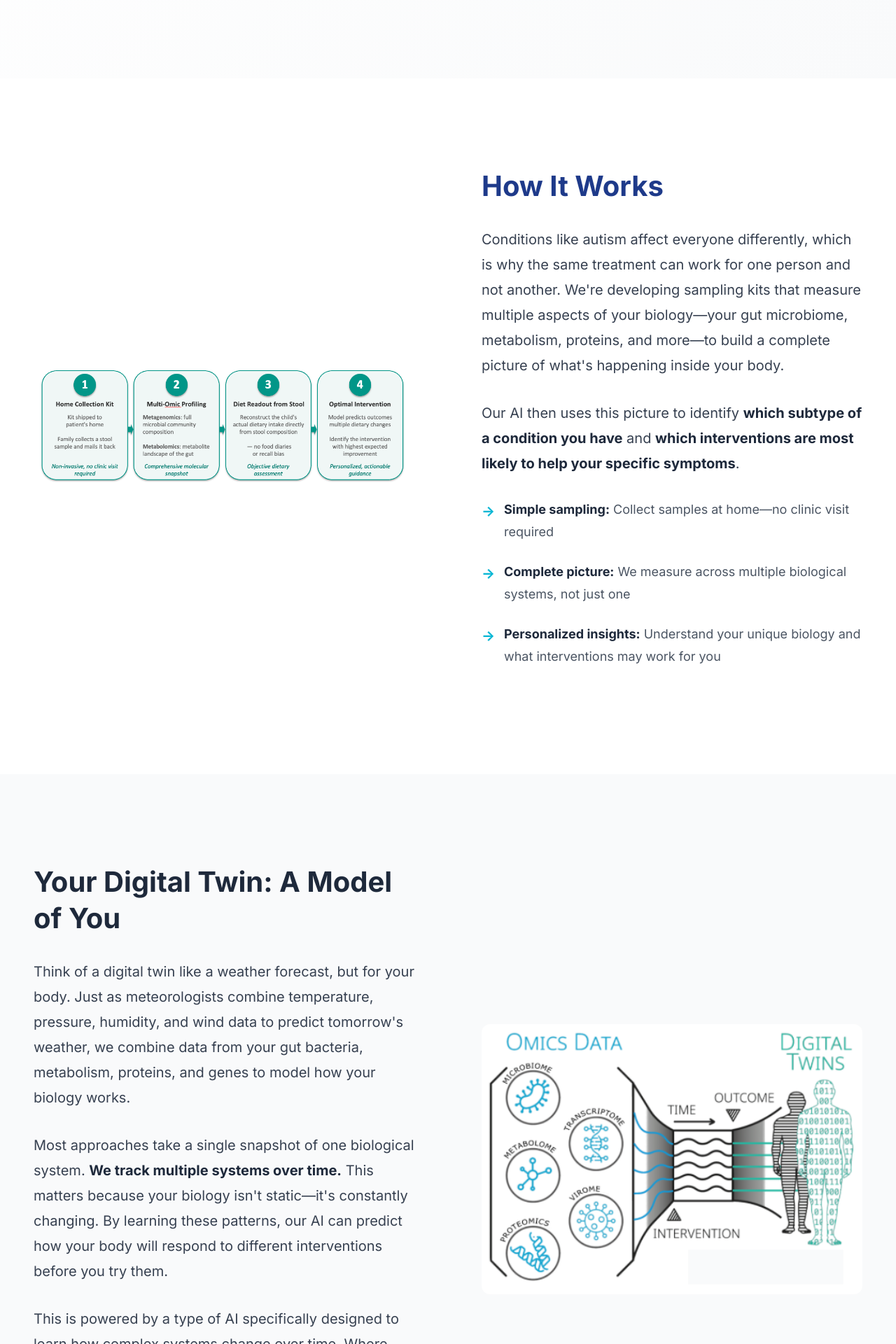
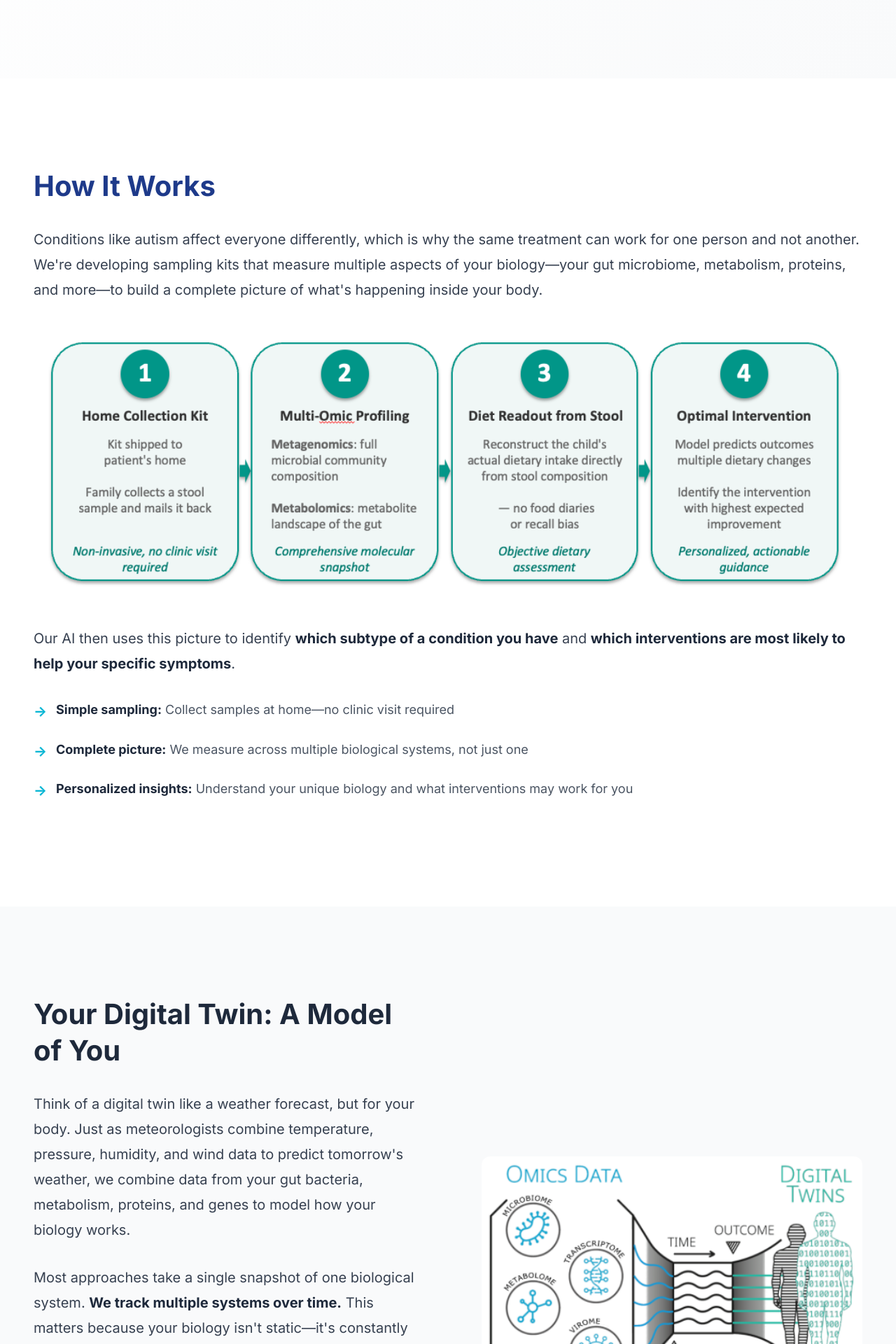
Before and after one commit to gutz-technologies/gutz-technologies.github.io, a Jekyll site: the page built from index.md, in a window 1280 px wide. Shown: the part 734-2654 px from the top of the page at 70% size. Built offline with Jekyll 4.4.1, drawn with Linux system fonts in a browser that asks for light colours.

Commit message:
Full-width layouts for How It Works and Why Different sections
- Switch both sections from side-by-side split to full-width layout
- Add split-text class for proper font sizing (1.25rem)
- Set images to width: 100% to fill container
- Update ASD model architecture figure

Co-Authored-By: Claude Opus 4.6 (1M context) <noreply@anthropic.com>

```diff
--- a/_layouts/home-redesign.html
+++ b/_layouts/home-redesign.html
@@ -20,22 +20,18 @@ bodyClass: "page-home-new"
 
 <!-- What We're Building -->
 <section class="section-split section-light">
-  <div class="container-wide">
-    <div class="split-content">
-      <div class="split-visual">
-        <img src="/images/illustrations/how-it-works.png" alt="How it works: from home collection kit to personalized intervention" class="section-image">
-      </div>
-      <div class="split-text">
+  <div class="container-wide split-text">
     <h2>How It Works</h2>
     <p>Conditions like autism affect everyone differently, which is why the same treatment can work for one person and not another. We're developing sampling kits that measure multiple aspects of your biology—your gut microbiome, metabolism, proteins, and more—to build a complete picture of what's happening inside your body.</p>
+    <div style="text-align: center; margin: 3rem 0;">
+      <img src="/images/illustrations/how-it-works.png" alt="How it works: from home collection kit to personalized intervention" style="width: 100%; height: auto;">
+    </div>
     <p>Our AI then uses this picture to identify <strong>which subtype of a condition you have</strong> and <strong>which interventions are most likely to help your specific symptoms</strong>.</p>
     <ul class="feature-list">
       <li><strong>Simple sampling:</strong> Collect samples at home—no clinic visit required</li>
       <li><strong>Complete picture:</strong> We measure across multiple biological systems, not just one</li>
       <li><strong>Personalized insights:</strong> Understand your unique biology and what interventions may work for you</li>
     </ul>
-      </div>
-    </div>
   </div>
 </section>
 
@@ -58,12 +54,7 @@ bodyClass: "page-home-new"
 
 <!-- What Makes Us Different -->
 <section class="section-split section-light">
-  <div class="container-wide">
-    <div class="split-content">
-      <div class="split-visual">
-        <img src="/images/illustrations/asd-figures.png" alt="AI model architecture for multi-omics analysis" class="section-image">
-      </div>
-      <div class="split-text">
+  <div class="container-wide split-text">
     <h2>Why This Approach Is Different</h2>
     <p>Most health tests look at one thing—your DNA, or your microbiome, or a blood panel. Each gives a partial view. We combine all of them, and the result isn't just additive—it's <strong>exponentially more accurate</strong>.</p>
     <ul class="feature-list">
@@ -73,7 +64,8 @@ bodyClass: "page-home-new"
       <li><strong>Purpose-built technology:</strong> To make this possible, we built a new programming language from the ground up—designed specifically for constructing AI models that reason about cause-and-effect under uncertainty. This lets us coordinate specialized models across each type of biological data into a single, coherent picture</li>
       <li><strong>Backed by published science:</strong> Our methodology has been validated in <em>Nature Neuroscience</em>, <em>Nature Methods</em>, and <em>Nature Communications</em>, and trained on over 1 million curated biological samples</li>
     </ul>
-      </div>
+    <div style="text-align: center; margin: 3rem 0;">
+      <img src="/images/illustrations/asd-figures.png" alt="AI model architecture for multi-omics analysis" style="width: 100%; height: auto;">
     </div>
   </div>
 </section>
```
Also changed, not shown: images/illustrations/asd-figures.png. Lines whose indentation alone changed are shown as unchanged.
